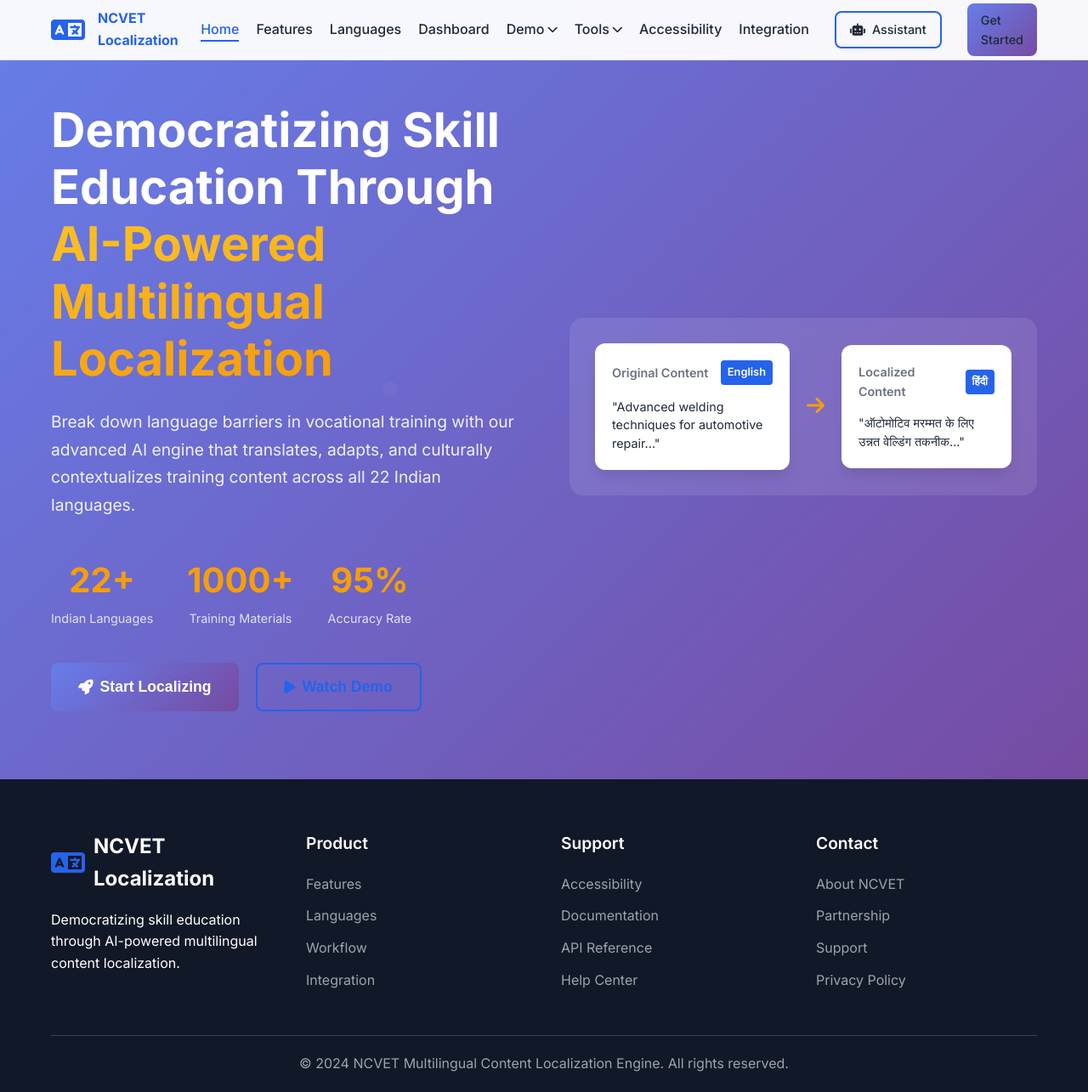
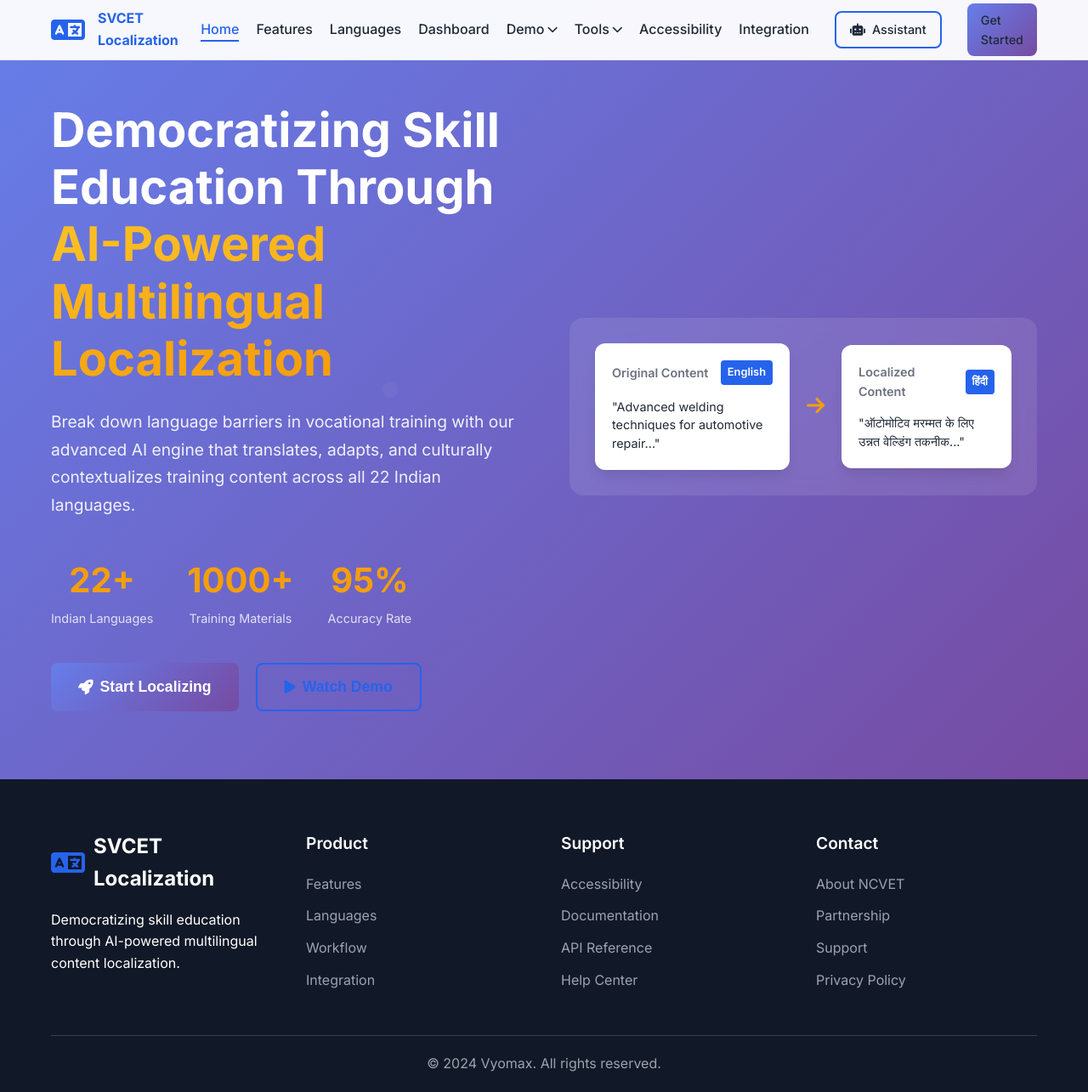
Before and after one commit to Mohasin-Khan645/AI-Powered-Multiligual-Content, a plain HTML site: page index.html in a window 1280 px wide. Shown: the whole page at 85% size. Drawn offline with Linux system fonts and the light colour scheme.

Commit message:
index.html

```diff
--- a/index.html
+++ b/index.html
@@ -18,7 +18,7 @@
             <div class="nav-container">
                 <div class="nav-logo">
                     <i class="fas fa-language"></i>
-                    <span>NCVET Localization</span>
+                    <span>SVCET Localization</span>
                 </div>
                 <ul class="nav-menu">
                     <li><a href="#home">Home</a></li>
@@ -880,7 +880,7 @@ const localizedContent = await response.json();</code></pre>
                 <div class="footer-section">
                     <div class="footer-logo">
                         <i class="fas fa-language"></i>
-                        <span>NCVET Localization</span>
+                        <span>SVCET Localization</span>
                     </div>
                     <p>Democratizing skill education through AI-powered multilingual content localization.</p>
                 </div>
@@ -913,7 +913,7 @@ const localizedContent = await response.json();</code></pre>
                 </div>
             </div>
             <div class="footer-bottom">
-                <p>&copy; 2024 NCVET Multilingual Content Localization Engine. All rights reserved.</p>
+                <p>&copy; 2024 Vyomax. All rights reserved.</p>
             </div>
         </div>
     </footer>
```
